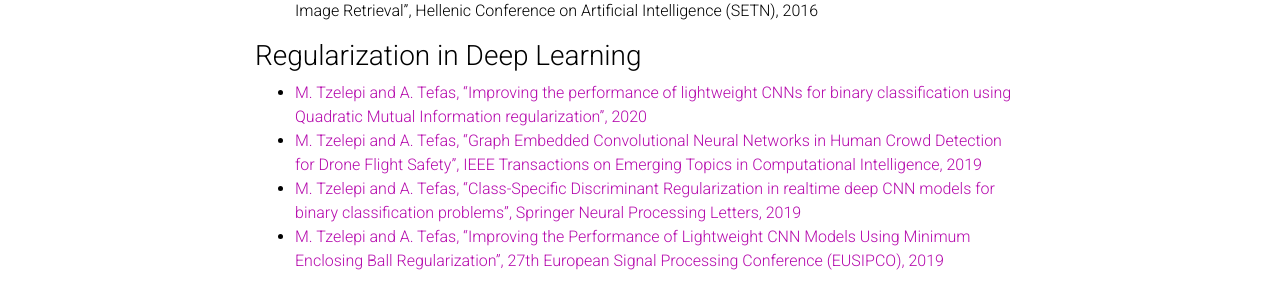
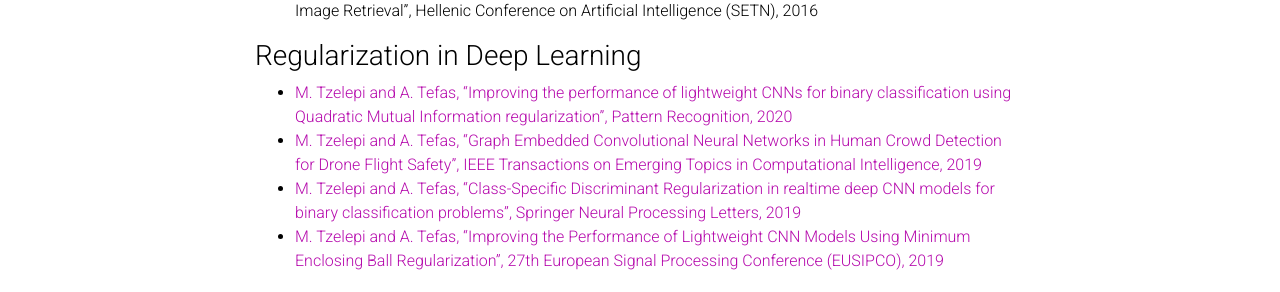
Before and after one commit to mtzelepi/mtzelepi.github.io, a Jekyll site: the page built from _pages/research.md, in a window 1280 px wide and 900 px high, scrolled down 568 px. Shown: the part 177-469 px from the top of the window. Built offline with Jekyll 4.4.1, drawn with Linux system fonts in a browser that asks for light colours; comment, search, counter and statistics services are not loaded; a style sheet for code colours, icons or effects is not loaded.

Commit message:
Update research.md

```diff
--- a/_pages/research.md
+++ b/_pages/research.md
@@ -25,7 +25,7 @@ nav: true
 
 
 ### Regularization in Deep Learning
-- <a href="https://cidl.csd.auth.gr/resources/journal_pdfs//Improving%20the%20performance%20of%20lightweight%20CNNs%20for%20binary%20classification%20using%20Quadratic%20Mutual.pdf">M. Tzelepi and A. Tefas, "Improving the performance of lightweight CNNs for binary classification using Quadratic Mutual Information regularization", 2020</a>
+- <a href="https://cidl.csd.auth.gr/resources/journal_pdfs//Improving%20the%20performance%20of%20lightweight%20CNNs%20for%20binary%20classification%20using%20Quadratic%20Mutual.pdf">M. Tzelepi and A. Tefas, "Improving the performance of lightweight CNNs for binary classification using Quadratic Mutual Information regularization", Pattern Recognition, 2020</a>
 - <a href="https://cidl.csd.auth.gr/resources/journal_pdfs//Tzelepi_TETCI.pdf">M. Tzelepi and A. Tefas, "Graph Embedded Convolutional Neural Networks in Human Crowd Detection for Drone Flight Safety", IEEE Transactions on Emerging Topics in Computational Intelligence, 2019</a>
 - <a href="https://cidl.csd.auth.gr/resources/journal_pdfs//Tzelepi_NEPL.pdf">M. Tzelepi and A. Tefas, "Class-Specific Discriminant Regularization in realtime deep CNN models for binary classification problems", Springer Neural Processing Letters, 2019</a>
 - <a href="https://cidl.csd.auth.gr/resources/conference_pdfs//Tzelepi_EUSIPCO2019.pdf">M. Tzelepi and A. Tefas, "Improving the Performance of Lightweight CNN Models Using Minimum Enclosing Ball Regularization", 27th European Signal Processing Conference (EUSIPCO), 2019</a>
```
